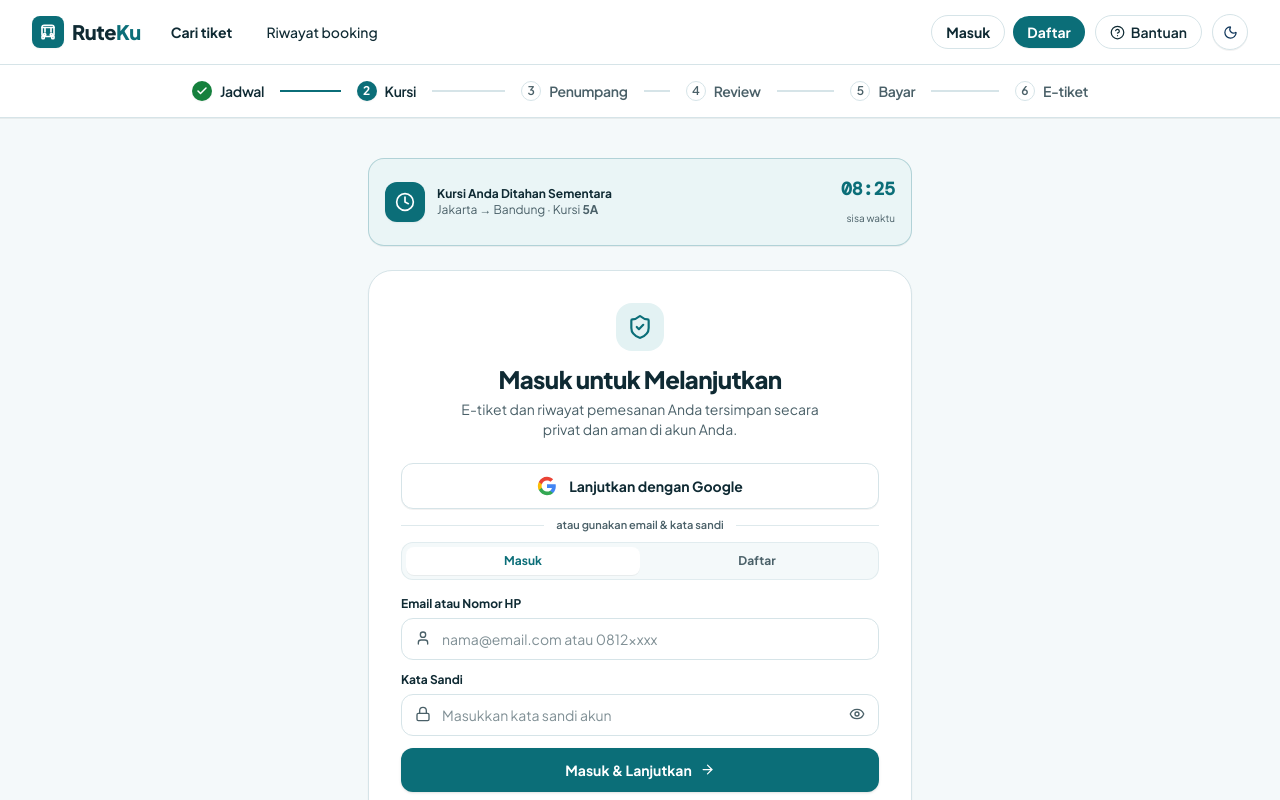
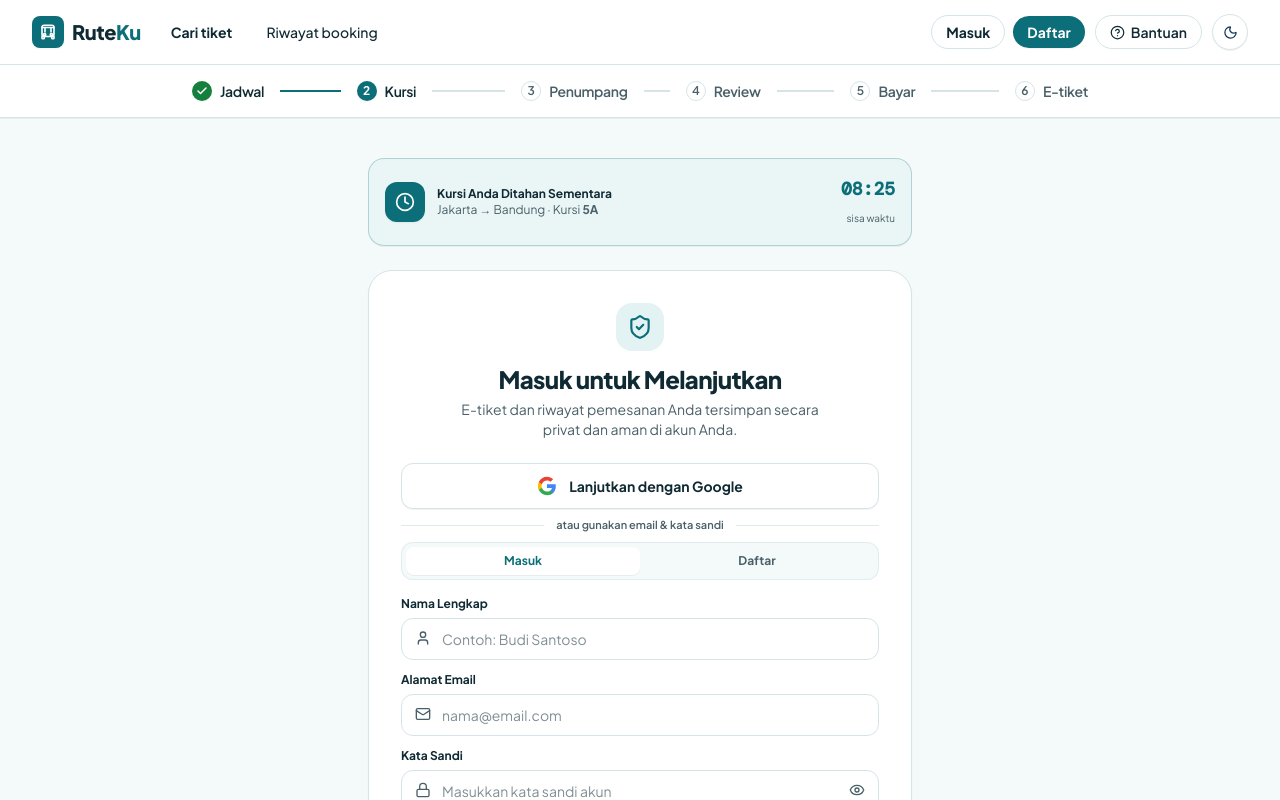
Before and after one commit to rifqi-dermawan/rute-ku, a Next.js app: page /booking/1/auth in a window 1280 px wide. Shown: the top 800 px of the page. Built offline with nearby package versions, Linux system fonts and the light colour scheme.

Commit message:
feat: form login manual dengan nama, email, dan password

```diff
--- a/app/booking/[scheduleId]/auth/page.tsx
+++ b/app/booking/[scheduleId]/auth/page.tsx
@@ -108,6 +108,7 @@ export default function BookingAuthPage({
 
   // Manual Auth States (Login / Register without OTP)
   const [mode, setMode] = useState<'login' | 'register'>('login')
+  const [loginName, setLoginName] = useState('')
   const [emailOrPhone, setEmailOrPhone] = useState('')
   const [password, setPassword] = useState('')
   const [name, setName] = useState('')
@@ -125,14 +126,22 @@ export default function BookingAuthPage({
     setErrorMessage('')
     setSuccessInfo('')
 
-    if (!emailOrPhone.trim()) {
-      setErrorMessage('Silakan masukkan email atau nomor HP Anda.')
+    if (!loginName.trim()) {
+      setErrorMessage('Nama lengkap wajib diisi.')
+      return
+    }
+    if (!emailOrPhone.trim() || !emailOrPhone.includes('@')) {
+      setErrorMessage('Alamat email tidak valid.')
+      return
+    }
+    if (!password.trim()) {
+      setErrorMessage('Kata sandi wajib diisi.')
       return
     }
 
     setLoading(true)
     try {
-      const res = await login(emailOrPhone, password)
+      const res = await login(emailOrPhone, password, loginName)
       if (res.success) {
         router.push(targetPassengerUrl)
       } else {
@@ -179,6 +188,7 @@ export default function BookingAuthPage({
         setSuccessInfo('Pendaftaran berhasil! Silakan masuk dengan akun Anda.')
         setTimeout(() => {
           setMode('login')
+          setLoginName('')
           setEmailOrPhone('')
           setPassword('')
           setShowPassword(false)
@@ -335,18 +345,35 @@ export default function BookingAuthPage({
               <form onSubmit={handleLoginSubmit} className="space-y-3">
                 <div>
                   <label className="block text-xs font-bold text-ink dark:text-gray-200 mb-1.5">
-                    Email atau Nomor HP
+                    Nama Lengkap
                   </label>
                   <div className="relative">
                     <input
                       type="text"
                       required
-                      value={emailOrPhone}
-                      onChange={e => setEmailOrPhone(e.target.value)}
-                      placeholder="nama@email.com atau 0812xxxx"
+                      value={loginName}
+                      onChange={e => setLoginName(e.target.value)}
+                      placeholder="Contoh: Budi Santoso"
                       className="w-full pl-10 pr-3 py-2.5 rounded-xl border border-borderCol dark:border-white/10 bg-white dark:bg-white/5 text-xs sm:text-sm text-ink dark:text-white placeholder:text-muted focus:outline-hidden focus:border-primary"
                     />
                     <UserIcon size={16} className="absolute left-3.5 top-3 text-muted" />
+                  </div>
+                </div>
+
+                <div>
+                  <label className="block text-xs font-bold text-ink dark:text-gray-200 mb-1.5">
+                    Alamat Email
+                  </label>
+                  <div className="relative">
+                    <input
+                      type="email"
+                      required
+                      value={emailOrPhone}
+                      onChange={e => setEmailOrPhone(e.target.value)}
+                      placeholder="nama@email.com"
+                      className="w-full pl-10 pr-3 py-2.5 rounded-xl border border-borderCol dark:border-white/10 bg-white dark:bg-white/5 text-xs sm:text-sm text-ink dark:text-white placeholder:text-muted focus:outline-hidden focus:border-primary"
+                    />
+                    <Mail size={16} className="absolute left-3.5 top-3 text-muted" />
                   </div>
                 </div>
 
@@ -357,6 +384,7 @@ export default function BookingAuthPage({
                   <div className="relative">
                     <input
                       type={showPassword ? 'text' : 'password'}
+                      required
                       value={password}
                       onChange={e => setPassword(e.target.value)}
                       placeholder="Masukkan kata sandi akun"
--- a/components/AuthModal.tsx
+++ b/components/AuthModal.tsx
@@ -51,6 +51,7 @@ export default function AuthModal() {
   } = useAuth()
 
   const [mode, setMode] = useState<'login' | 'register'>('login')
+  const [loginName, setLoginName] = useState('')
   const [emailOrPhone, setEmailOrPhone] = useState('')
   const [password, setPassword] = useState('')
   const [name, setName] = useState('')
@@ -82,13 +83,21 @@ export default function AuthModal() {
     setError(null)
     setSuccessMessage(null)
 
-    if (!emailOrPhone.trim()) {
-      setError('Silakan masukkan email atau nomor HP Anda.')
+    if (!loginName.trim()) {
+      setError('Nama lengkap wajib diisi.')
+      return
+    }
+    if (!emailOrPhone.trim() || !emailOrPhone.includes('@')) {
+      setError('Alamat email tidak valid.')
+      return
+    }
+    if (!password.trim()) {
+      setError('Kata sandi wajib diisi.')
       return
     }
 
     setIsLoading(true)
-    const res = await login(emailOrPhone, password)
+    const res = await login(emailOrPhone, password, loginName)
     setIsLoading(false)
 
     if (res.success) {
@@ -139,6 +148,7 @@ export default function AuthModal() {
       setSuccessMessage('Pendaftaran berhasil! Silakan masuk dengan akun Anda.')
       setTimeout(() => {
         setMode('login')
+        setLoginName('')
         setEmailOrPhone('')
         setPassword('')
         setShowPassword(false)
@@ -281,18 +291,35 @@ export default function AuthModal() {
             <form onSubmit={handleLoginSubmit} className="space-y-3">
               <div>
                 <label className="block text-xs font-bold text-ink dark:text-gray-200 mb-1">
-                  Email atau Nomor HP
+                  Nama Lengkap
                 </label>
                 <div className="relative">
                   <input
                     type="text"
                     required
-                    value={emailOrPhone}
-                    onChange={(e) => setEmailOrPhone(e.target.value)}
-                    placeholder="nama@email.com atau 0812xxxx"
+                    value={loginName}
+                    onChange={(e) => setLoginName(e.target.value)}
+                    placeholder="Contoh: Budi Santoso"
                     className="w-full pl-9 pr-3 py-2.5 rounded-xl border border-borderCol dark:border-white/10 bg-white dark:bg-white/5 text-xs sm:text-sm text-ink dark:text-white placeholder:text-muted focus:outline-hidden focus:border-primary focus:ring-1 focus:ring-primary"
                   />
                   <UserIcon size={16} className="absolute left-3 top-3 text-muted" />
+                </div>
+              </div>
+
+              <div>
+                <label className="block text-xs font-bold text-ink dark:text-gray-200 mb-1">
+                  Alamat Email
+                </label>
+                <div className="relative">
+                  <input
+                    type="email"
+                    required
+                    value={emailOrPhone}
+                    onChange={(e) => setEmailOrPhone(e.target.value)}
+                    placeholder="nama@email.com"
+                    className="w-full pl-9 pr-3 py-2.5 rounded-xl border border-borderCol dark:border-white/10 bg-white dark:bg-white/5 text-xs sm:text-sm text-ink dark:text-white placeholder:text-muted focus:outline-hidden focus:border-primary focus:ring-1 focus:ring-primary"
+                  />
+                  <Mail size={16} className="absolute left-3 top-3 text-muted" />
                 </div>
               </div>
 
@@ -303,6 +330,7 @@ export default function AuthModal() {
                 <div className="relative">
                   <input
                     type={showPassword ? 'text' : 'password'}
+                    required
                     value={password}
                     onChange={(e) => setPassword(e.target.value)}
                     placeholder="Masukkan kata sandi akun"
--- a/lib/auth-context.tsx
+++ b/lib/auth-context.tsx
@@ -30,7 +30,7 @@ export interface AuthModalConfig {
 interface AuthContextType {
   user: AuthUser | null
   isLoading: boolean
-  login: (emailOrPhone: string, password?: string) => Promise<{ success: boolean; user?: AuthUser; error?: string }>
+  login: (emailOrPhone: string, password?: string, name?: string) => Promise<{ success: boolean; user?: AuthUser; error?: string }>
   register: (data: { name: string; email: string; phone?: string; password?: string }) => Promise<{ success: boolean; user?: AuthUser; error?: string }>
   logout: () => void
   isAuthModalOpen: boolean
@@ -107,20 +107,22 @@ export function AuthProvider({ children }: { children: React.ReactNode }) {
     }
   }
 
-  const login = useCallback(async (emailOrPhone: string, _password?: string): Promise<{ success: boolean; user?: AuthUser; error?: string }> => {
+  const login = useCallback(async (emailOrPhone: string, _password?: string, name?: string): Promise<{ success: boolean; user?: AuthUser; error?: string }> => {
     setIsLoading(true)
     try {
       await new Promise(r => setTimeout(r, 300))
 
       const normalized = emailOrPhone.trim().toLowerCase()
+      const cleanName = name?.trim()
 
       // 1. Check demo users
       const demoMatch = DEMO_USERS.find(
         u => u.email.toLowerCase() === normalized || u.phone === normalized || u.name.toLowerCase() === normalized
       )
       if (demoMatch) {
-        saveUserSession(demoMatch)
-        return { success: true, user: demoMatch }
+        const sessionUser = cleanName ? { ...demoMatch, name: cleanName } : demoMatch
+        saveUserSession(sessionUser)
+        return { success: true, user: sessionUser }
       }
 
       // 2. Check registered users in localStorage
@@ -138,14 +140,15 @@ export function AuthProvider({ children }: { children: React.ReactNode }) {
           return { success: false, error: 'Kata sandi yang Anda masukkan salah.' }
         }
         const { password: _, ...userData } = customMatch
-        saveUserSession(userData)
-        return { success: true, user: userData }
+        const sessionUser = cleanName ? { ...userData, name: cleanName } : userData
+        saveUserSession(sessionUser)
+        return { success: true, user: sessionUser }
       }
 
       // 3. Fallback: jika belum terdaftar, buat akun instan
       const newInstantUser: AuthUser = {
         id: `usr-${Date.now()}`,
-        name: normalized.includes('@') ? normalized.split('@')[0] : 'Pengguna RuteKu',
+        name: cleanName || (normalized.includes('@') ? normalized.split('@')[0] : 'Pengguna RuteKu'),
         email: normalized.includes('@') ? normalized : `${normalized}@ruteku.id`,
         phone: !normalized.includes('@') ? normalized : '081234567890',
         role: 'USER',
```
